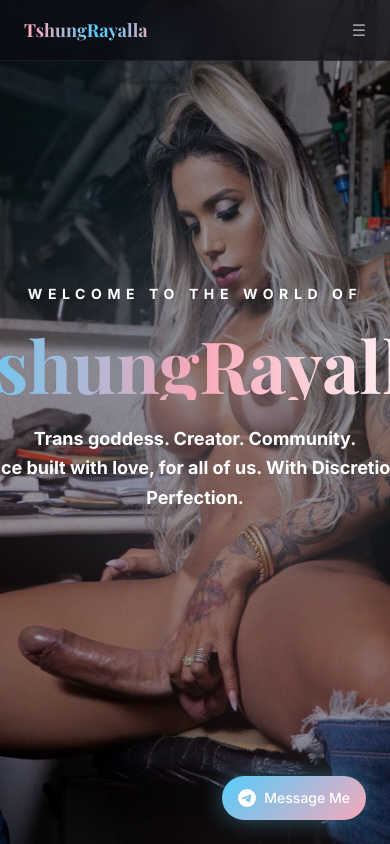
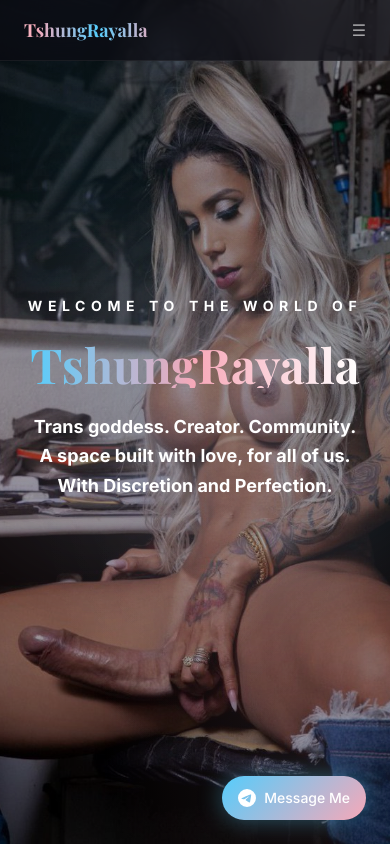
Before and after one commit to cogic3/c-Users-HomePC-Desktop-trans-goddess-tsrayalla, a Next.js app: page / in a window 390 px wide. Shown: the top 844 px of the page. Built offline with nearby package versions, Linux system fonts and the light colour scheme; a web font is replaced by a local one.

Commit message:
Fix mobile hero title size

```diff
--- a/app/page.tsx
+++ b/app/page.tsx
@@ -30,7 +30,7 @@ export default function Home() {
             Welcome to the world of
           </p>
           <h1
-            className="fade-up fade-up-delay-2 text-7xl md:text-9xl font-bold gradient-text mb-6 leading-none"
+            className="fade-up fade-up-delay-2 text-5xl md:text-9xl font-bold gradient-text mb-6 leading-none"
             style={{ fontFamily: "var(--font-playfair)" }}
           >
             TshungRayalla
```
